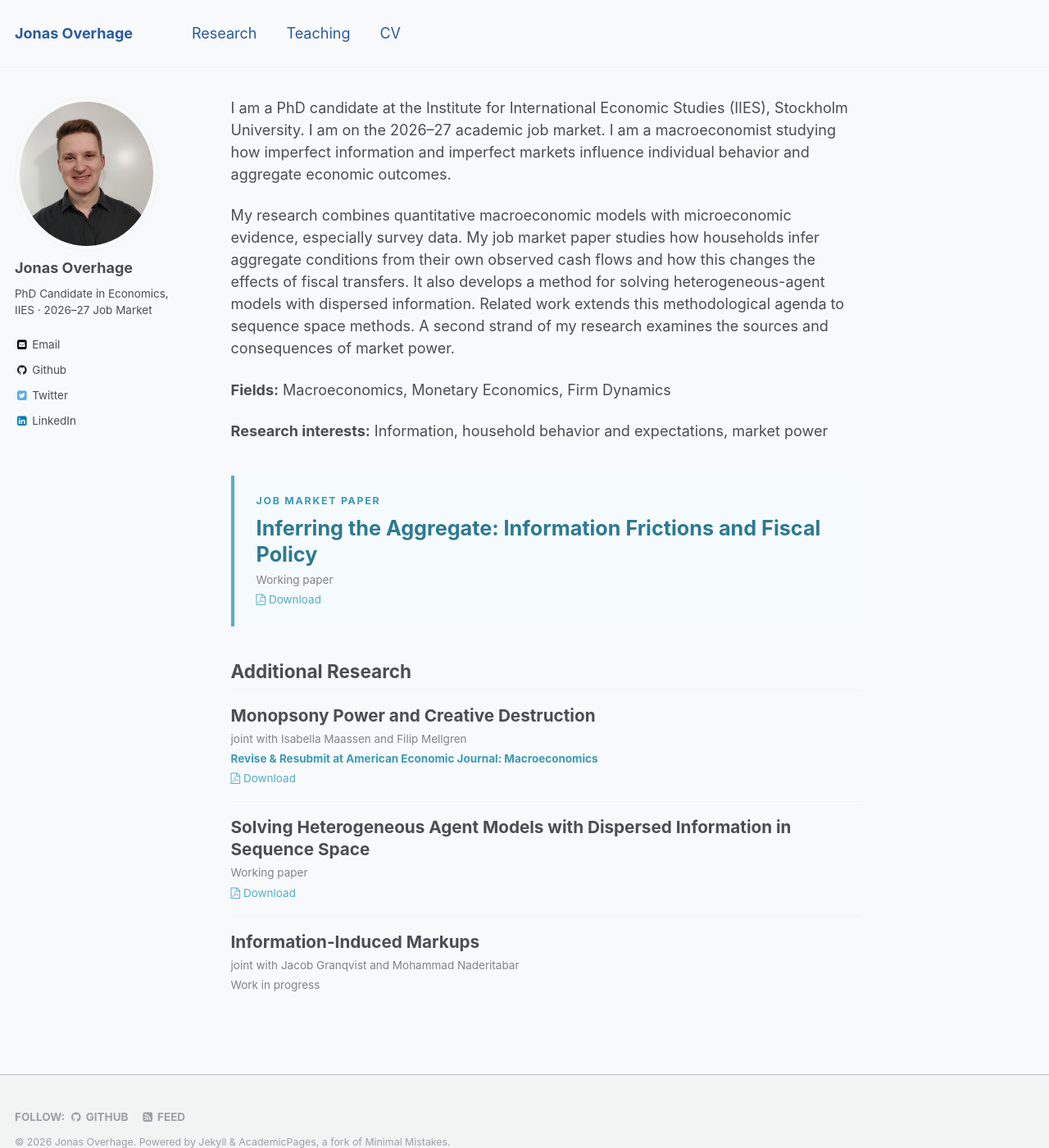
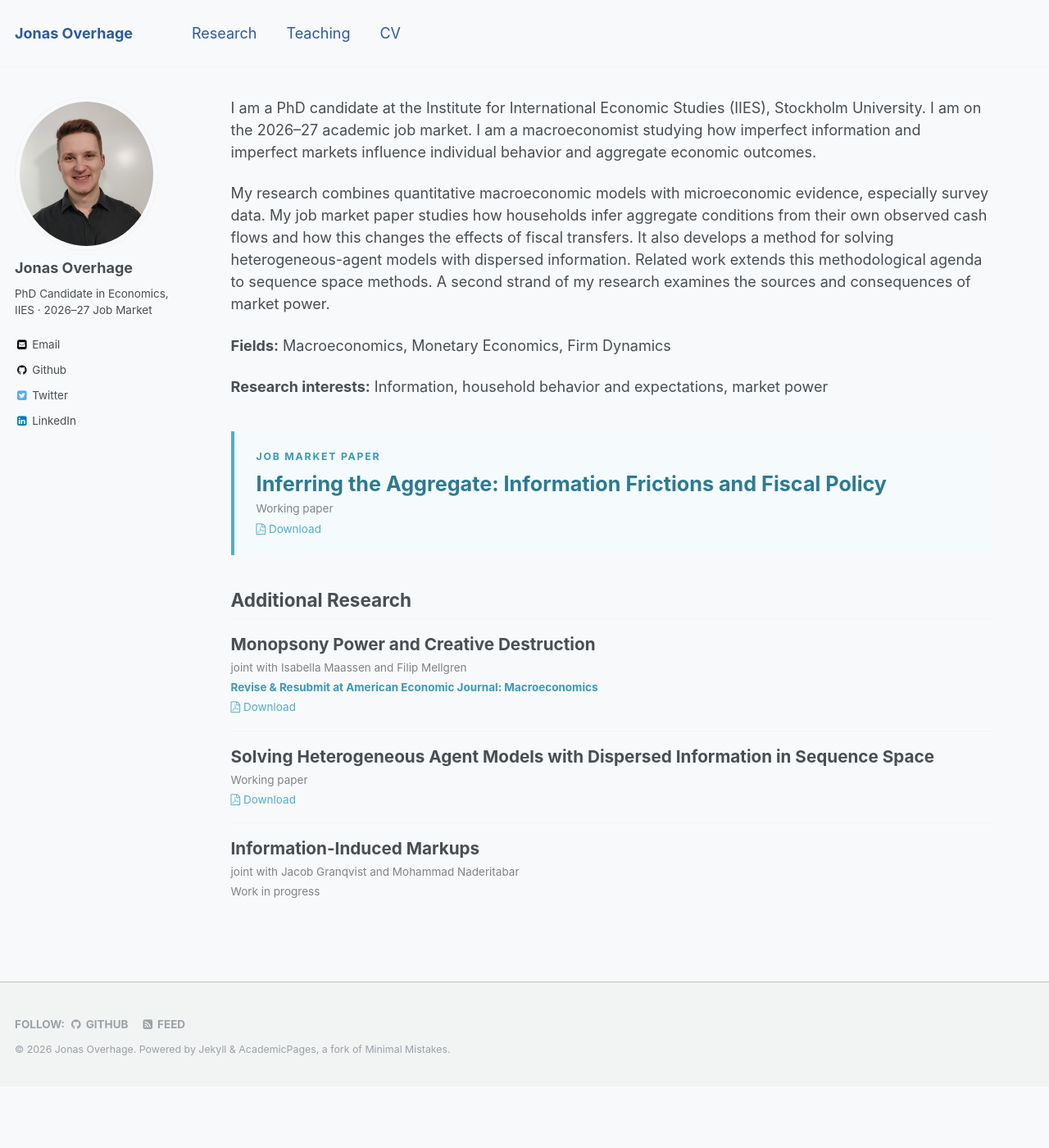
Before and after one commit to JOverhage/JOverhage.github.io, a Jekyll site: the page built from _pages/about.md, in a window 1280 px wide and 1400 px high. Shown: the whole window at 82% size. Built offline with Jekyll 4.4.1, drawn with Linux system fonts in a browser that asks for light colours.

Commit message:
paper, web update

```diff
--- a/_sass/_page.scss
+++ b/_sass/_page.scss
@@ -21,6 +21,11 @@
     @include span(10 of 12 last);
     @include prefix(0.5 of 12);
     @include suffix(2 of 12);
+  }
+
+  @include breakpoint($x-large) {
+    // Reclaim right padding for roughly 20% more text width on large screens.
+    @include suffix(0.5 of 12);
   }
 
   .page__inner-wrap {
```
Also changed, not shown: 1 other file.
